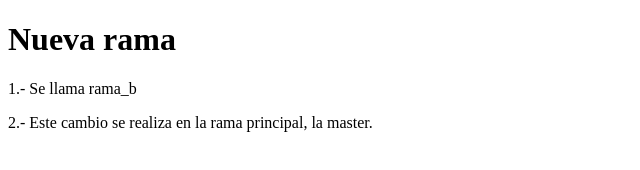
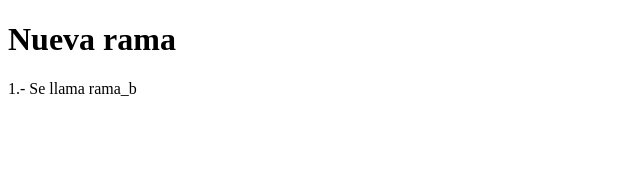
Before and after one commit to Petronini/git-first-steps, a plain HTML site: page index.html in a window 1280 px wide. Shown: the whole page, without its empty margins (0-640 px from the left). Drawn offline with Linux system fonts and the light colour scheme.

Commit message:
dev 1.2.2

```diff
--- a/index.html
+++ b/index.html
@@ -8,7 +8,7 @@
   <body>
     <h1>Nueva rama</h1>
     <p>1.- Se llama rama_b</p>
-    <p>2.- Este cambio se realiza en la rama principal, la master.</p>
+
 
 
 
```
